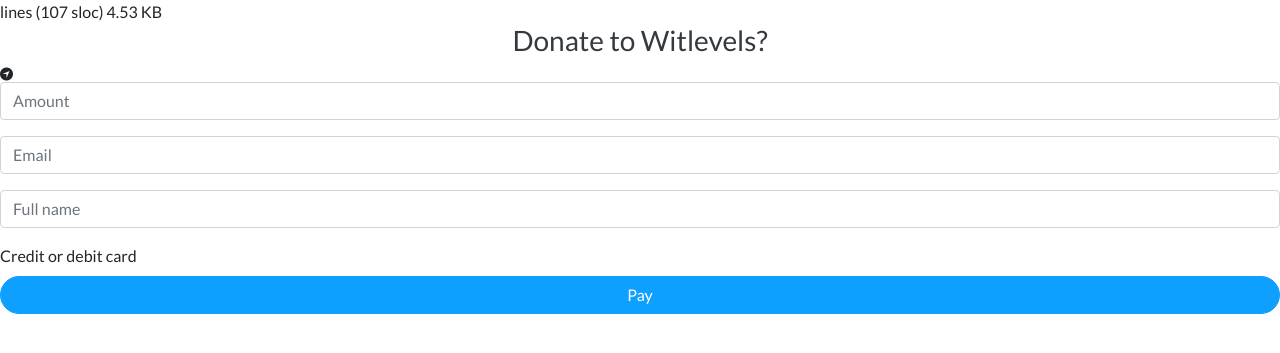
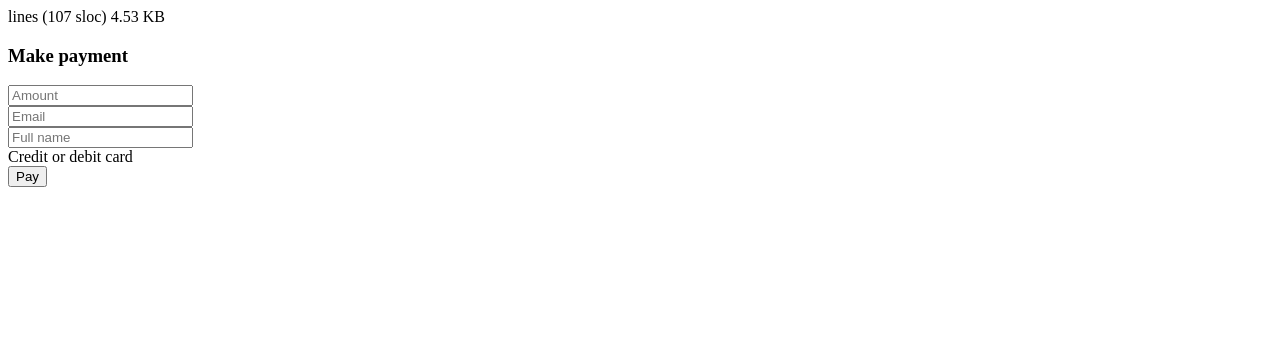
Before and after one commit to ashish-pansheriya/website11-master, a Django app: page /payment/ in a window 1280 px wide. Shown: the top 353 px of the page. Run offline with Django 3.2, Linux system fonts and the light colour scheme; parts of the project's set-up code (start-up, migrations or seed data) failed here and were passed over; some libraries are stand-ins or nearby versions; some web fonts are replaced.

Commit message:
Update payment.html

```diff
--- a/website10-master/templates/payment.html
+++ b/website10-master/templates/payment.html
@@ -7,25 +7,13 @@
     <meta name="viewport" content="width=device-width, initial-scale=1">
     <title>Pay with stripe</title>
     <script src="https://js.stripe.com/v3/"></script>
-    <link rel="stylesheet" href="{% static 'main/bootstrap/css/bootstrap.min.css' %}">
-    <link rel="stylesheet" href="{% static 'main/fonts/fontawesome-all.min.css' %}">
-    <link rel="stylesheet" href="{% static 'main/fonts/font-awesome.min.css' %}">
-    <link rel="stylesheet" href="{% static 'main/fonts/ionicons.min.css' %}">
-    <link rel="stylesheet" href="{% static 'main/fonts/ionicons.min.css' %}">
-    <link rel="stylesheet" href="{% static 'main/css/Footer-Dark.css' %}">
-    <link rel="stylesheet" href="{% static 'main/css/Navigation-with-Search.css' %}">
-    <link rel="stylesheet" href="{% static 'main/fonts/material-icons.min.css' %}">
-    <link rel="stylesheet" href="{% static 'main/fonts/fontawesome5-overrides.min.css' %}">
-    <link rel="stylesheet" href="{% static 'main/css/search_popup.css' %}">
-    <link rel="stylesheet" href="{% static 'main/css/Contact-Form-Clean.css' %}">
-    <link rel="stylesheet" href="{% static 'main/css/styles.min.css' %}">
 </head>
 <body>
 
 
 
 <div   class="contact-clean">
-<h3 class="text-center text-dark">Donate to Witlevels?</h3>
+<h3 class="text-center text-dark">Make payment</h3>
         <form action="" style="width:100%; max-width:100%;" method="post" id="payment-form">
 	    {% csrf_token %}
             <div class="illustration"><i class="icon ion-ios-navigate"></i></div>
```
